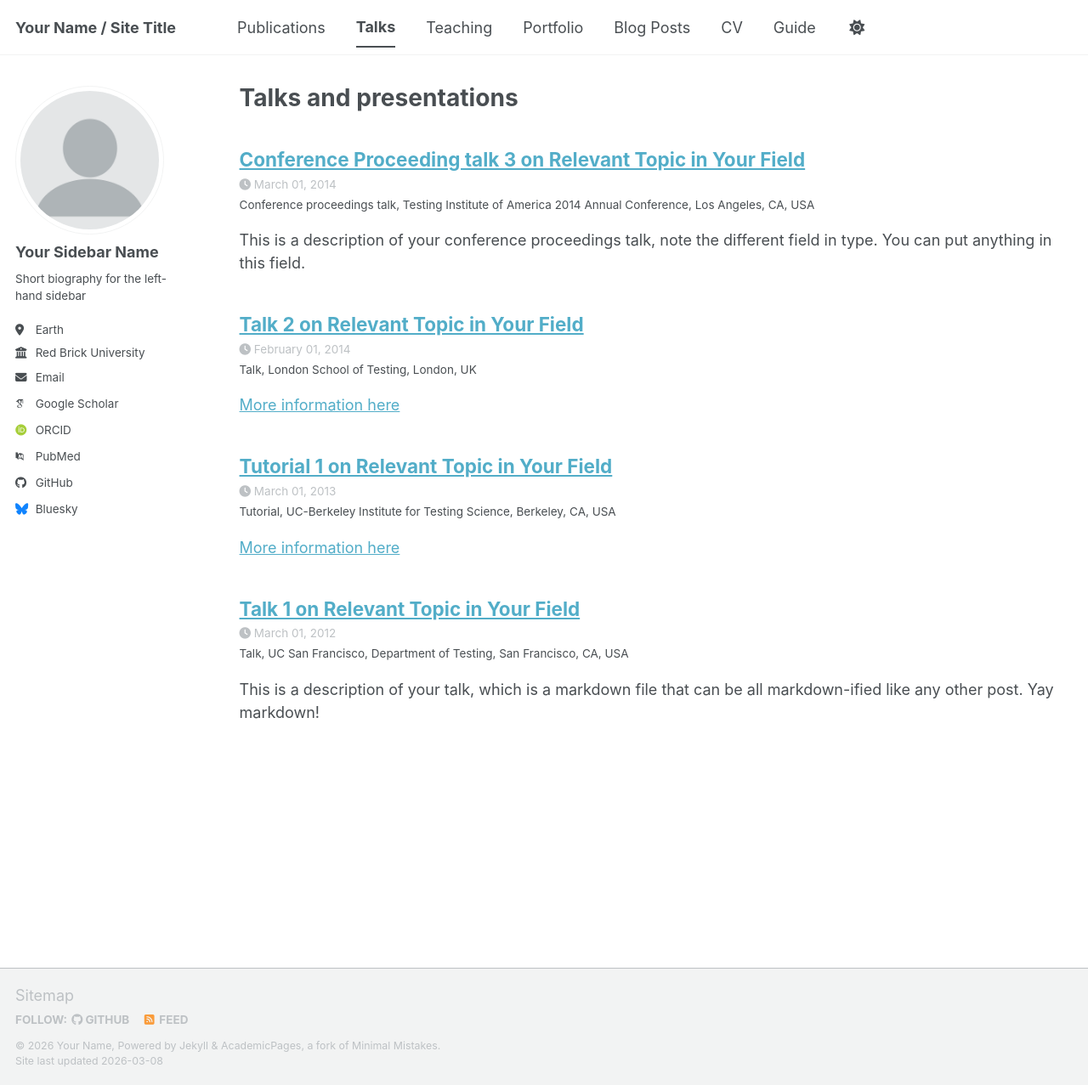
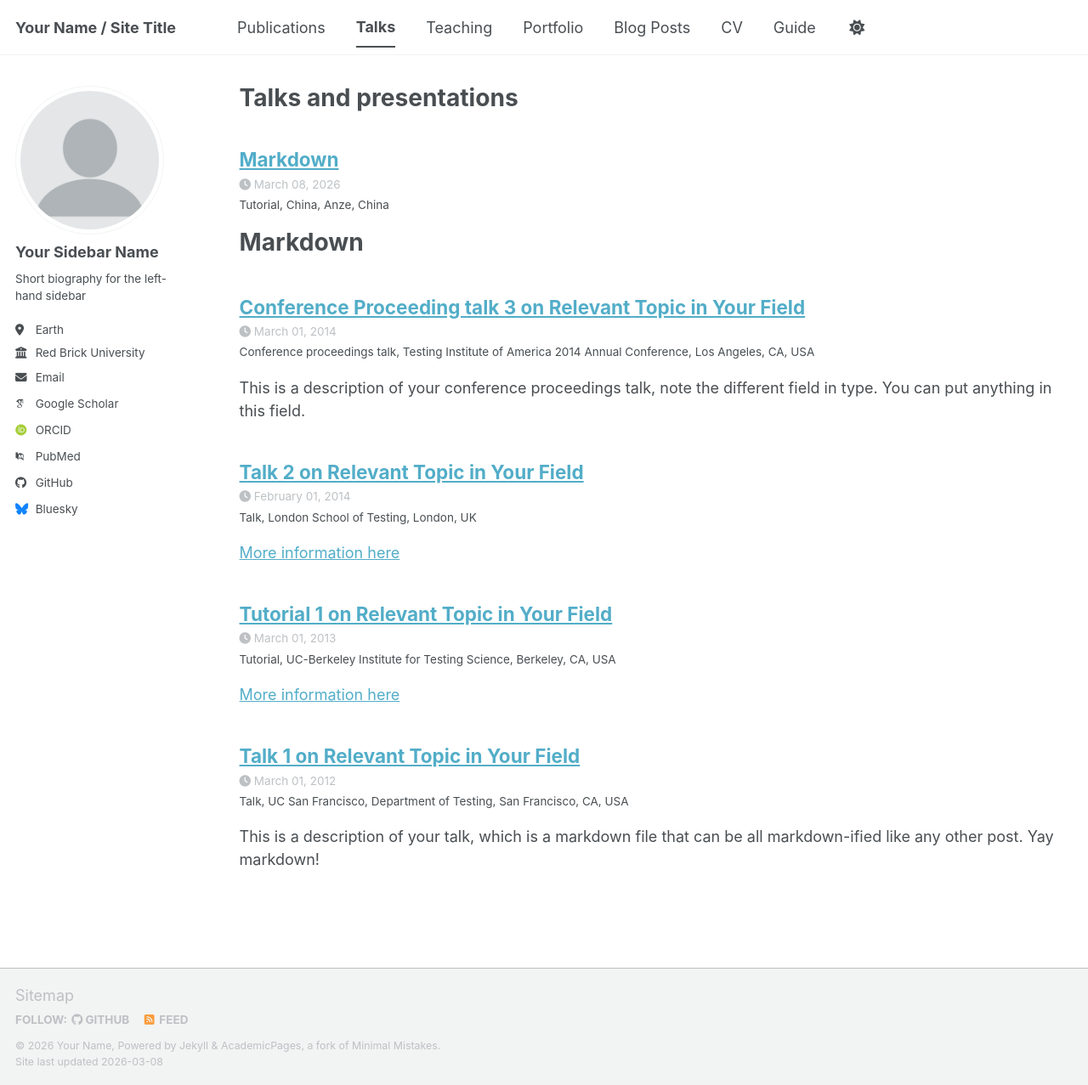
Before and after one commit to Delluna/Delluna.github.io, a Jekyll site: the page built from _pages/talks.html, in a window 1280 px wide and 1277 px high. Shown: the whole window at 85% size. Built offline with Jekyll 4.4.1, drawn with Linux system fonts in a browser that asks for light colours; some web fonts are replaced; a script bundle is joined from its source files by our own code; library files that are not in the unit come from our copies.

Commit message:
Update Markdown 31cd175aa5878090a5e4e6a5835ea2dd.md

```diff
--- a/_talks/Markdown 31cd175aa5878090a5e4e6a5835ea2dd.md
+++ b/_talks/Markdown 31cd175aa5878090a5e4e6a5835ea2dd.md
@@ -1,3 +1,13 @@
+---
+title: "Markdown"
+collection: talks
+type: "Tutorial"
+permalink: /talks/2026-03-08-tutorial-1
+venue: "China"
+date: 2026-03-08
+location: "Anze, China"
+---
+
 # Markdown
 
 # 目录
```
